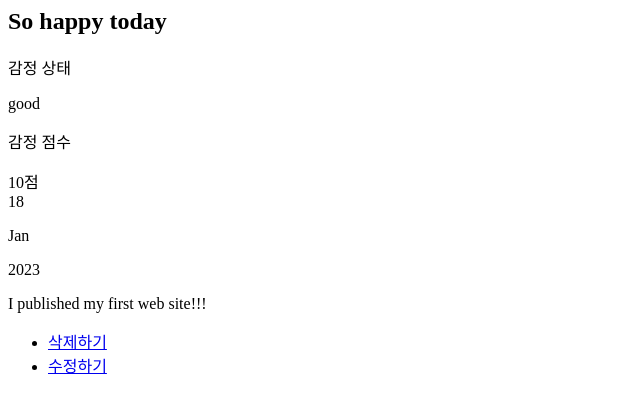
After one commit to znak99/MindNote, a Django app: page /diary/page/1/ in a window 1280 px wide. The commit adds this page. Shown: the top 413 px of the page, without its empty margins (0-640 px from the left). Run offline with Django 3.2, Linux system fonts and the light colour scheme; data comes from the database, SQL or seed files in the repository.

Commit message:
Connect home - detail page

```diff
--- /dev/null
+++ b/diary/templates/diary/page_detail.html
@@ -0,0 +1,27 @@
+<div class="notetext">
+    <div class="text-box">
+        <h2>{{ object.title }}</h2>
+        <div class="state">
+            <p>감정 상태</p>
+            <span>{{ object.feeling }}</span>
+        </div>
+        <div class="score">
+            <p>감정 점수</p>
+            <span>{{ object.score }}점</span>
+        </div>
+        <div class="date">
+            <span>{{ object.dt_created|date:"d"}}</span>
+            <div class="month-year">
+                <p class="month">{{ object.dt_created|date:"M"}}</p>
+                <p class="year">{{ object.dt_created|date:"Y"}}</p>
+            </div>
+        </div>
+        <div class="detail">{{ object.content|linebreaksbr }}</div>
+        <div class="notetext-btn">
+            <ul>
+                <li><a href="#">삭제하기</a></li>
+                <li><a href="#">수정하기</a></li>
+            </ul>
+        </div>
+    </div>
+</div>
--- a/diary/urls.py
+++ b/diary/urls.py
@@ -2,10 +2,10 @@ from django.urls import path
 from . import views
 
 urlpatterns = [
-    path("dairy/", views.page_list),
-    # path("dairy/info/", views.info),
-    # path("dairy/write/", views.page_create),
-    # path("dairy/page/<int:page_id>/", views.page_detail),
-    # path("dairy/page/<int:page_id>/edit/", views.page_update),
-    # path("dairy/page/<int:page_id>/delete/", views.page_delete),
+    path("diary/", views.page_list),
+    # path("diary/info/", views.info),
+    # path("diary/write/", views.page_create),
+    path("diary/page/<int:page_id>/", views.page_detail),
+    # path("diary/page/<int:page_id>/edit/", views.page_update),
+    # path("diary/page/<int:page_id>/delete/", views.page_delete),
 ]
--- a/diary/views.py
+++ b/diary/views.py
@@ -6,3 +6,8 @@ def page_list(request):
     pages = Page.objects.all()
     context = {"object_list": pages}
     return render(request, 'diary/index.html', context=context)
+
+def page_detail(request, page_id):
+    page = Page.objects.get(id=page_id)
+    context = {"object": page}
+    return render(request, 'diary/page_detail.html', context=context)
```
Also changed, not shown: diary/templates/diary/index.html (+7 -5 lines).
